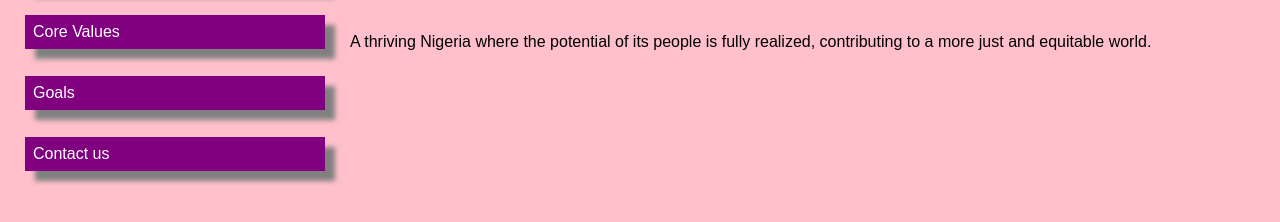
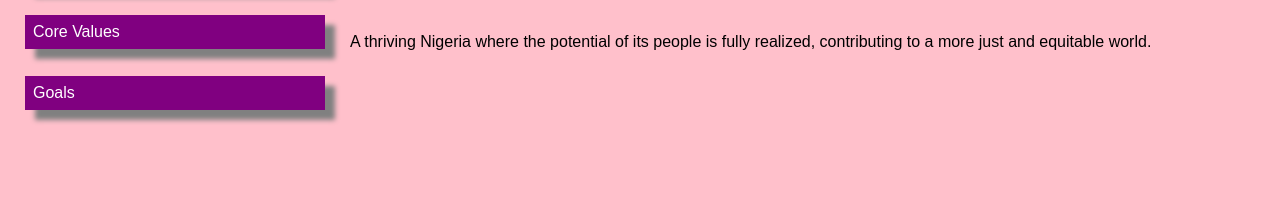
Before and after one commit to Giwa15/partnership-page, a plain HTML site: page page1.html in a window 1280 px wide. Shown: the part 132-354 px from the top of the page. Drawn offline with Linux system fonts and the light colour scheme.

Commit message:
I deleted some lines of code from page1.html, page2.html, page3.html and index.html.

```diff
--- a/page1.html
+++ b/page1.html
@@ -11,7 +11,7 @@
          <a href="page1.html"><li> Vision satement </li></a>
          <a href="page2.html"><li> Core Values</li></a>
          <a href="page3.html"><li>Goals</li></a>
-         <a href="page4.html"><li>Contact us</li></a>
+
        </ul>
        </ul>
       </div>
```
Also changed, not shown: index.html (+1 -1 lines), page2.html (+1 -1 lines), page3.html (+1 -1 lines).
